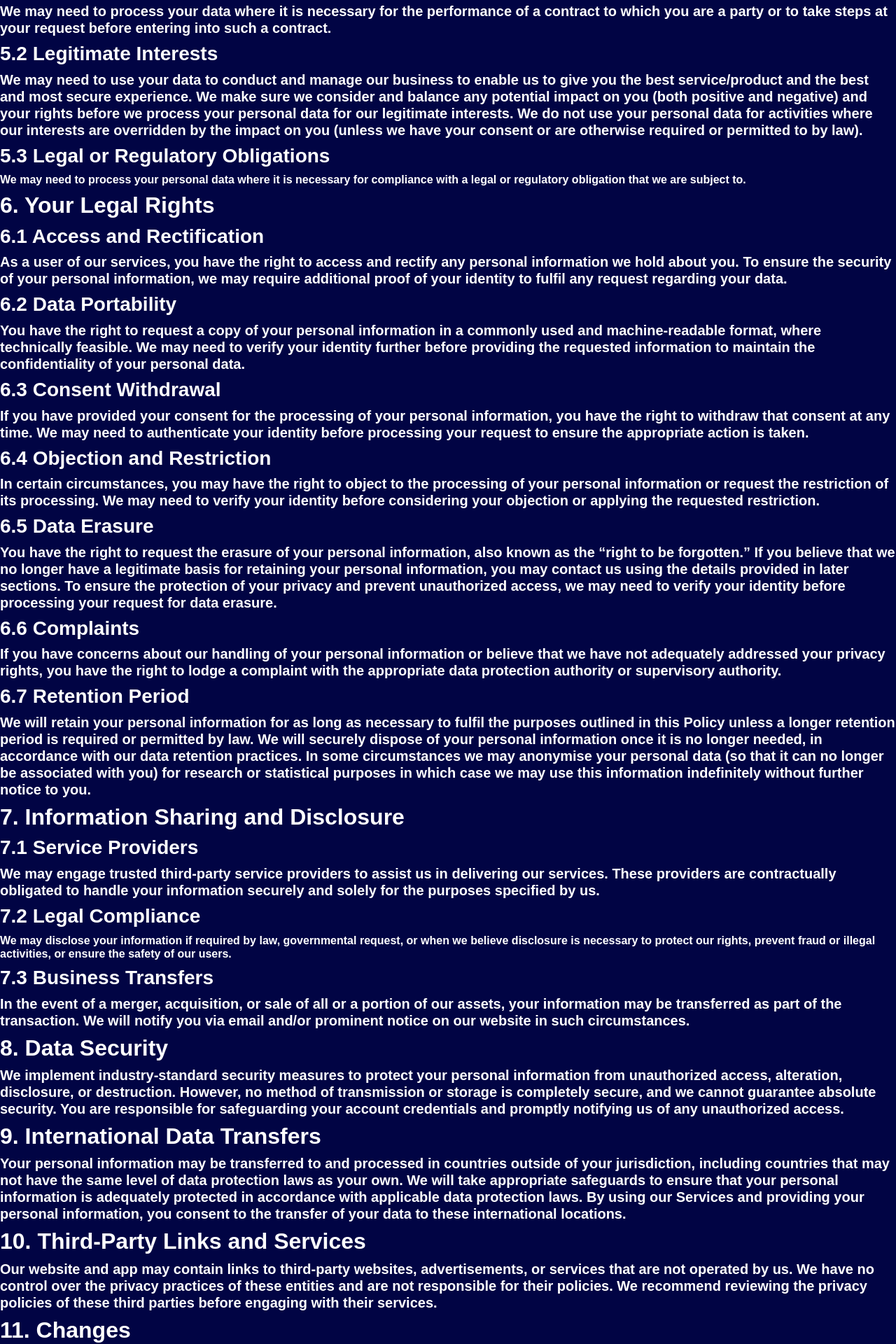
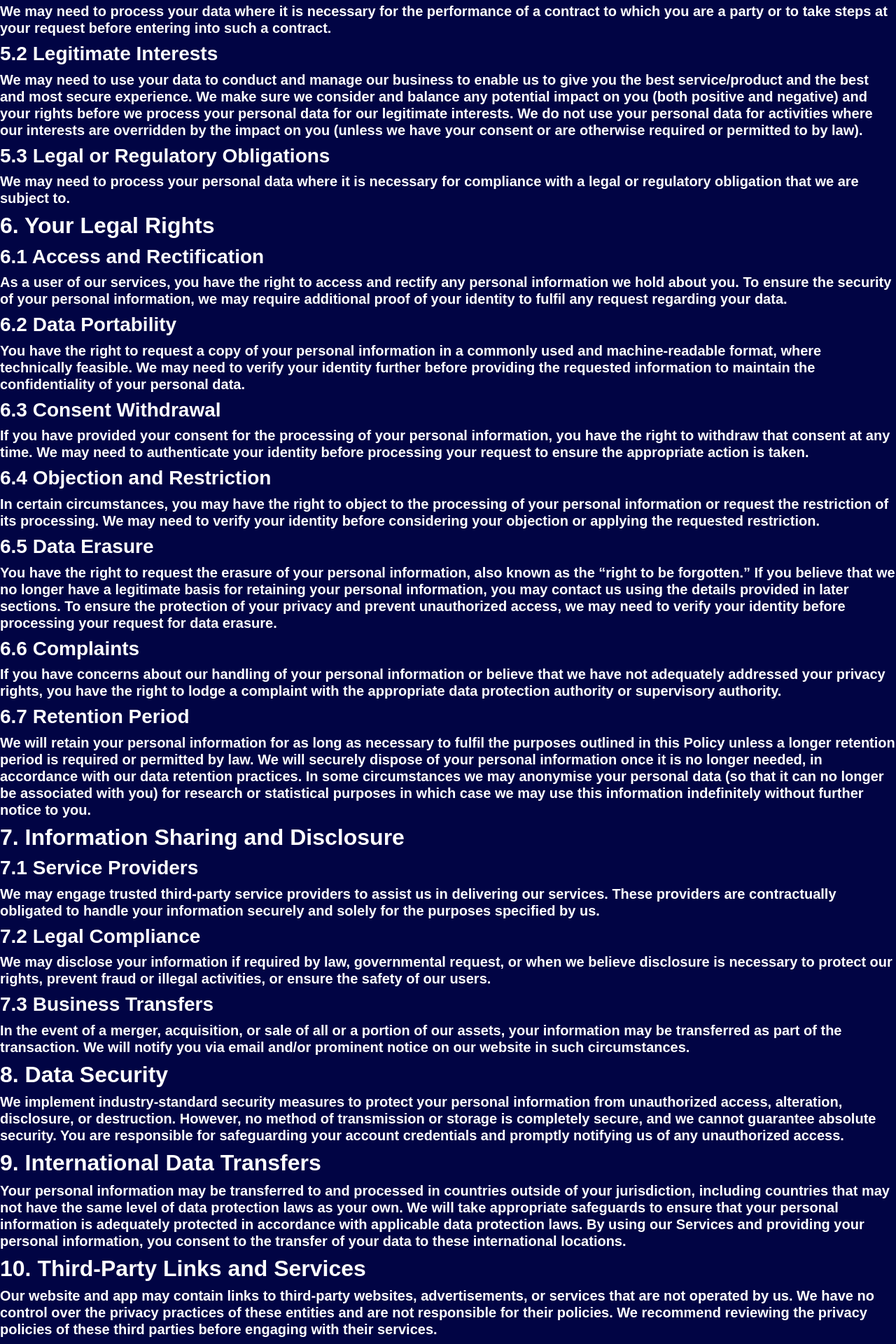
Before and after one commit to dbbill/dbbill.github.io, a Jekyll site: the page built from privacypolicy.md, in a window 1280 px wide. Shown: the part 1527-3447 px from the top of the page at 70% size. Built offline with Jekyll 4.4.1, drawn with Linux system fonts in a browser that asks for light colours; nearby versions of some CDN libraries; some web fonts are replaced.

```diff
--- a/privacypolicy.md
+++ b/privacypolicy.md
@@ -61,7 +61,7 @@ layout: default
 
 ### 5.3 Legal or Regulatory Obligations
 
-###### We may need to process your personal data where it is necessary for compliance with a legal or regulatory obligation that we are subject to.
+##### We may need to process your personal data where it is necessary for compliance with a legal or regulatory obligation that we are subject to.
 
 ## 6. Your Legal Rights
 
@@ -101,7 +101,7 @@ layout: default
 
 ### 7.2 Legal Compliance
 
-###### We may disclose your information if required by law, governmental request, or when we believe disclosure is necessary to protect our rights, prevent fraud or illegal activities, or ensure the safety of our users.
+##### We may disclose your information if required by law, governmental request, or when we believe disclosure is necessary to protect our rights, prevent fraud or illegal activities, or ensure the safety of our users.
 
 ### 7.3 Business Transfers
 
```
